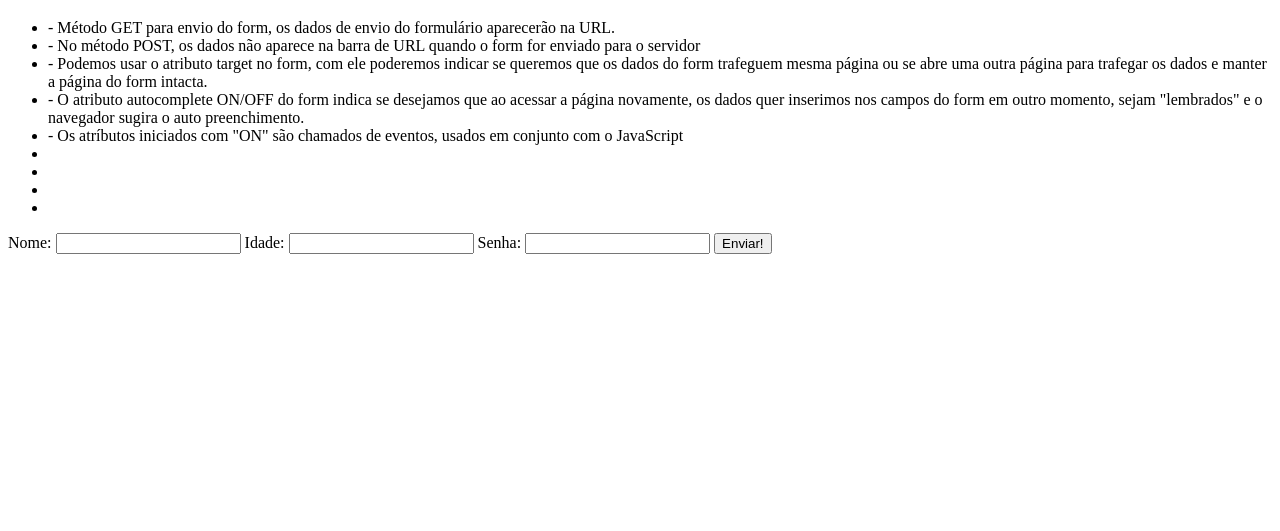
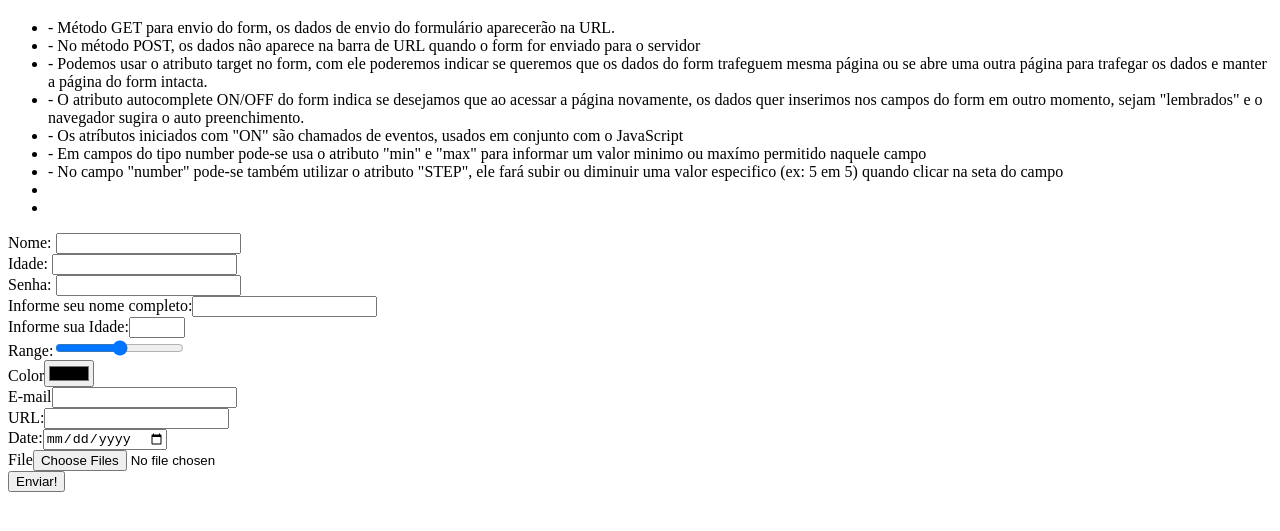
Before and after one commit to icaronascimento-git/ativiade01-formacao-html-dio, a plain HTML site: page formulario.html in a window 1280 px wide. Shown: the part 61-592 px from the top of the page. Drawn offline with Linux system fonts and the light colour scheme.

Commit message:
Coontinuação aula sobre forms

```diff
--- a/formulario.html
+++ b/formulario.html
@@ -16,17 +16,25 @@
         <li>- O atributo autocomplete ON/OFF do form indica se desejamos que ao acessar a página novamente, os dados quer
             inserimos nos campos do form em outro momento, sejam "lembrados" e o navegador sugira o auto preenchimento. </li>
         <li>- Os atríbutos iniciados com "ON" são chamados de eventos, usados em conjunto com o JavaScript</li>
-        <li></li>
-        <li></li>
+        <li>- Em campos do tipo number pode-se usa o atributo "min" e "max" para informar um valor minimo ou maxímo permitido naquele campo</li>
+        <li>- No campo "number" pode-se também utilizar o atributo "STEP", ele fará subir ou diminuir uma valor especifico (ex: 5 em 5) quando clicar na seta do campo</li>
         <li></li>
         <li></li>
 
 
     </ul>
     <form name="Cadastre usuary" autocomplete="on" onsubmit="alert('Cadastro permitido apenas para idades a partir de 16 anos')" action="#">
-        Nome: <input type="text" name="name">
-        Idade: <input type="number" name="age">
-        Senha: <input type="password" name="password">
+        Nome: <input type="text" name="name"><br>
+        Idade: <input type="number" name="age"><br>
+        Senha: <input type="password" name="password"><br>
+        <label for="text">Informe seu nome completo:</label><input type="text" name="Nome Completo" id="nome-completo"><br>
+        <label for="number">Informe sua Idade:</label><input type="number" name="Idade" min="0" max="99" step="5" id="Idade"><br>
+        <label for="number">Range:</label><input type="range" name="" id="" min="0" max="99"><br>
+        <label for="text">Color</label><input type="color" name="color" id="color"><br>
+        <label for="text">E-mail</label><input type="email" name="email" id="email"><br>
+        <label for="text">URL:</label><input type="url" name="url" id="url"><br>
+        <label for="text">Date:</label><input type="date" name="data" id="data"><br>
+        <label for="text">File</label><input type="file" name="file" id="file" multiple><br>
         <button type="submit">Enviar!</button>
 
     </form>
```
